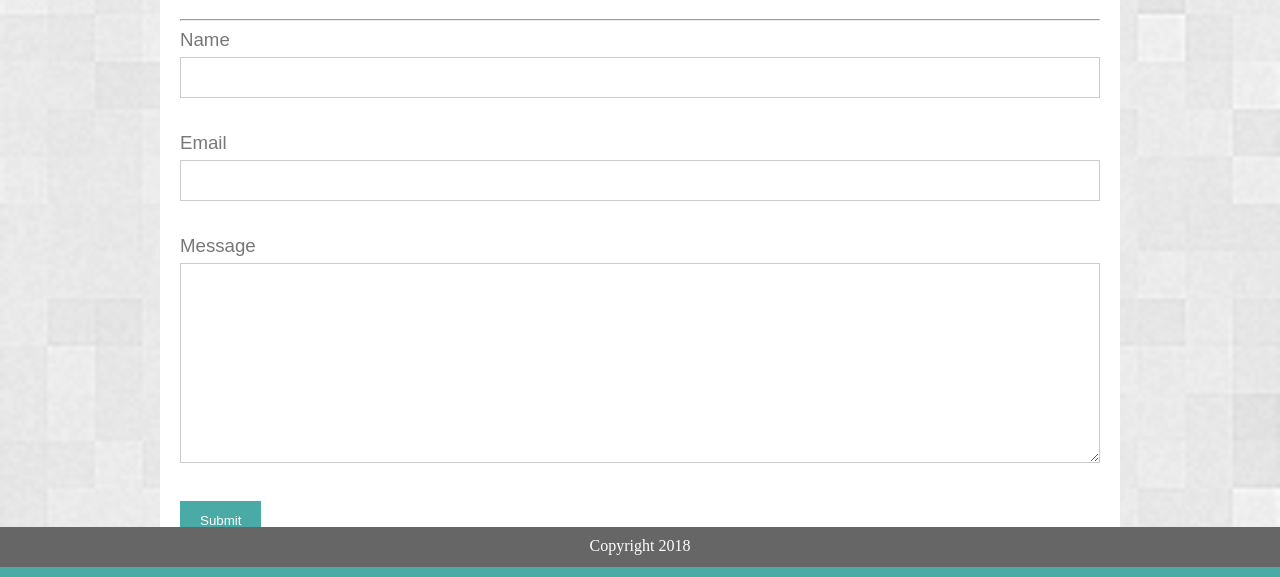
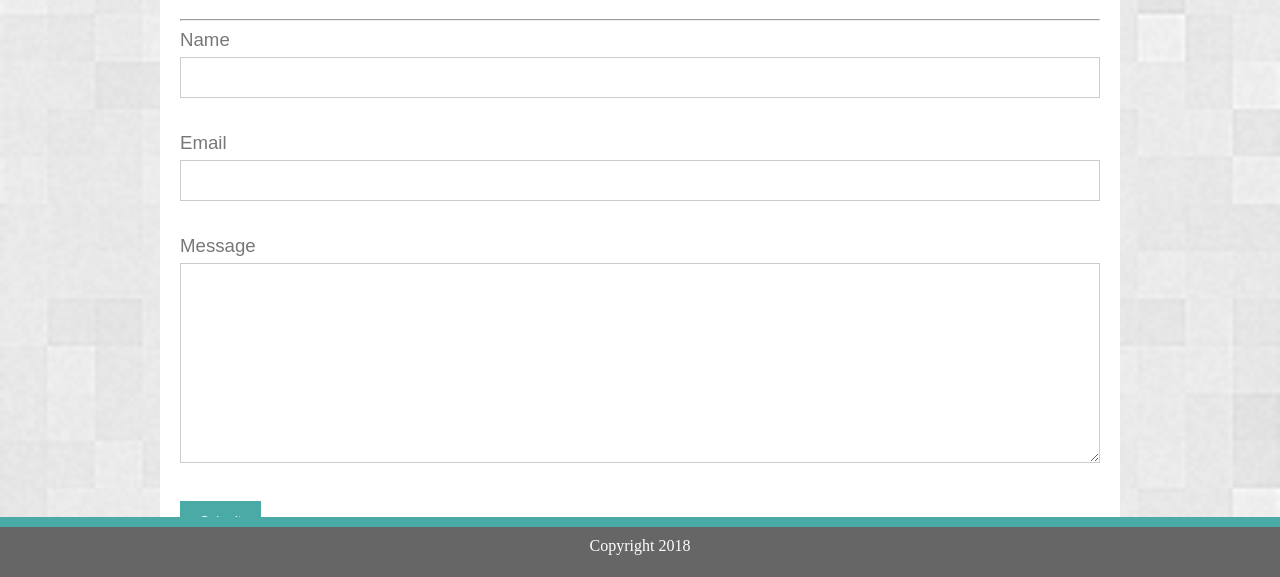
Before and after one commit to nicholettesams/Basic-Portfolio, a plain HTML site: page contact.html in a window 1280 px wide. Shown: the part 223-800 px from the top of the page. Drawn offline with Linux system fonts and the light colour scheme.

Commit message:
Fix the footers

```diff
--- a/assets/css/style.css
+++ b/assets/css/style.css
@@ -141,7 +141,8 @@ input[type=text], textarea {
     left: 0;
     bottom: 0;
     width: 100%;
-    height: 10px;
+    height: 60px;
+    z-index: 1;
 
 }
 
@@ -155,4 +156,5 @@ input[type=text], textarea {
     text-align: center;
     height: 50px;
     padding: 10px;
+    z-index: 2;
 }
--- a/contact.html
+++ b/contact.html
@@ -46,9 +46,7 @@
                 </form>
             </div>
         </div>
-        <footer class="footer">
-                <div class="prefooter"></div>
-                Copyright 2018
-        </footer>
+        <div class="prefooter"></div>
+        <footer class="footer">Copyright 2018</footer>
     </body>
   </html>
```
Also changed, not shown: index.html (+2 -4 lines), portfolio.html (+2 -4 lines).
